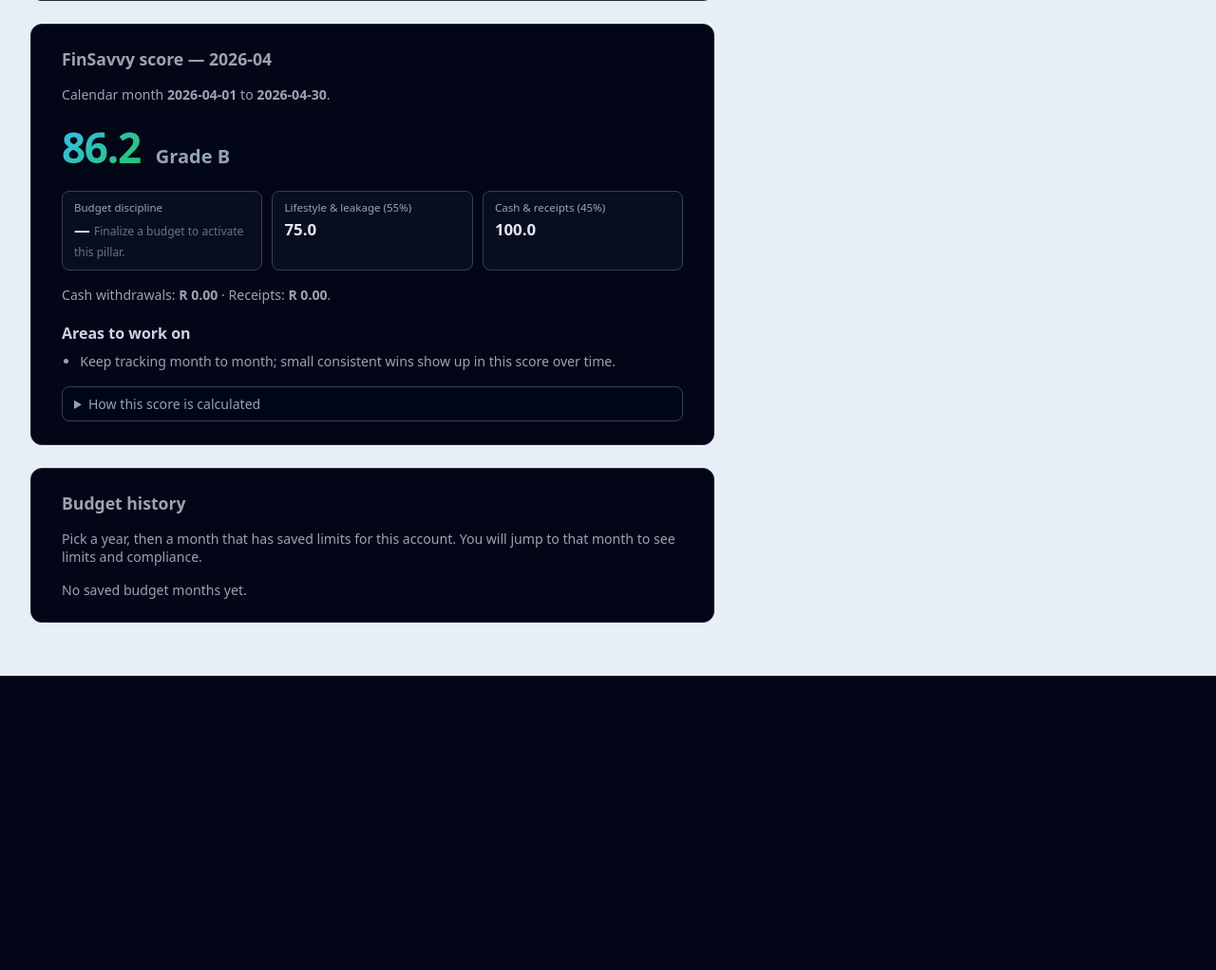
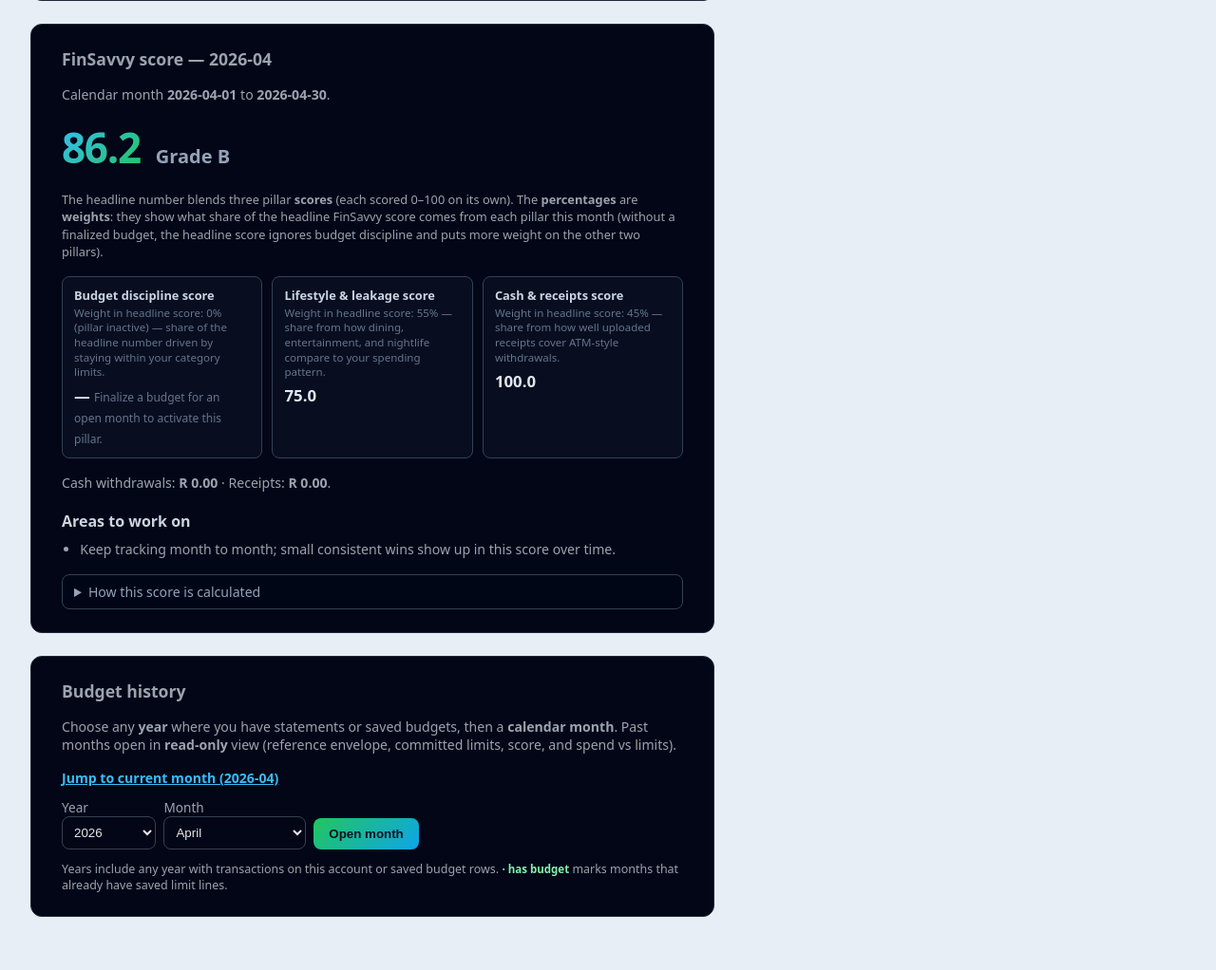
Before and after one commit to BlackChina/fin_savvy_app, a FastAPI app: page /budgets in a window 1280 px wide. Shown: the part 1141-2163 px from the top of the page at 95% size. Before the commit the page ends 1853 px from the top, so only its background shows below. Run offline with FastAPI, Linux system fonts and the light colour scheme; the visitor is signed in with stand-in values (Sample User, id 1); tables that the repository leaves empty hold one stand-in row (values such as "Sample post").

Commit message:
fix(budgets): read-only past months, history years/months, clearer score copy
Past calendar months are view-only: no add/remove lines or commits; POST routes
reject edits. Show FinSavvy 50/30/20 reference plus committed limits and score.

History years union budgets and transaction years (plus current year); month
picker lists all twelve months; add jump to current month; drop year onChange
submit.

FinSavvy card explains pillar scores vs headline weights (45/30/25) in plain
language with explicit “score” and “weight” wording.

```diff
--- a/fin_savvy_app/main.py
+++ b/fin_savvy_app/main.py
@@ -99,6 +99,43 @@ def _parse_limit_amount(raw: str) -> float | None:
         return max(0.0, float(s.replace(",", "")))
     except ValueError:
         return None
+
+
+def _year_month_tuple(ym: str) -> tuple[int, int] | None:
+    parts = (ym or "").strip().split("-")
+    if len(parts) != 2:
+        return None
+    try:
+        y, m = int(parts[0]), int(parts[1])
+        if m < 1 or m > 12:
+            return None
+        return y, m
+    except ValueError:
+        return None
+
+
+def _is_budget_period_closed(ym: str) -> bool:
+    """True when the budget month is strictly before the current calendar month (read-only)."""
+    t = _year_month_tuple(ym)
+    if not t:
+        return False
+    cy, cm = date.today().year, date.today().month
+    return t < (cy, cm)
+
+
+def _reject_closed_budget_month(
+    request: Request, *, account_id: int, year_month: str
+) -> RedirectResponse | None:
+    ym = year_month.strip()
+    if not _is_budget_period_closed(ym):
+        return None
+    request.session["budget_error"] = (
+        "That calendar month has ended. This screen is read-only for past months — "
+        "use “Jump to current month” in Budget history or pick an open month."
+    )
+    return RedirectResponse(url=f"/budgets?account_id={account_id}&period={ym}", status_code=303)
+
+
 UPLOAD_RECEIPTS_DIR = os.path.join(BASE_DIR, "uploads", "receipts")
 UPLOAD_PAYSLIPS_DIR = os.path.join(BASE_DIR, "uploads", "payslips")
 
@@ -1402,8 +1439,12 @@ def budgets_page(
                 "needs_budget_attention": False,
                 "budget_nag": False,
                 "history_years": [],
-                "history_months_for_year": [],
+                "all_history_months": list(range(1, 13)),
+                "months_with_saved_budget": [],
                 "selected_hist_year": None,
+                "selected_hist_month": None,
+                "view_only_month": False,
+                "current_period_ym": f"{date.today().year}-{date.today().month:02d}",
             },
         )
     if account_id is None:
@@ -1430,15 +1471,22 @@ def budgets_page(
     budgets = crud.list_budgets_for_user(db, user_id, period, bank_account_id=account_id)
     finalized = crud.is_month_budget_finalized(db, user_id=user_id, year_month=period, bank_account_id=account_id)
     default_503020 = budget_503020.build_default_month_budget(db, account_id, period)
+    ymt = _year_month_tuple(period)
+    cy, cm = date.today().year, date.today().month
+    view_only_month = bool(ymt and ymt < (cy, cm))
     budget_mode = (request.query_params.get("budget_mode") or "").strip().lower()
-    if budget_mode == "customize" and default_503020 and not finalized:
+    if view_only_month:
+        budget_mode = ""
+    if budget_mode == "customize" and default_503020 and not finalized and not view_only_month:
         request.session[_budget_baseline_session_key(user_id, period, account_id)] = json.dumps(
             {"lines": [{"category": r["category"], "limit": float(r["limit"])} for r in default_503020["lines"]]}
         )
-    customize_editing = bool(budget_mode == "customize" and default_503020 and not finalized)
-    scratch_editing = bool(budget_mode == "scratch" and not finalized)
+    customize_editing = bool(
+        budget_mode == "customize" and default_503020 and not finalized and not view_only_month
+    )
+    scratch_editing = bool(budget_mode == "scratch" and not finalized and not view_only_month)
     today_ym = f"{date.today().year}-{date.today().month:02d}"
-    needs_budget_attention = (period == today_ym) and (not finalized)
+    needs_budget_attention = (period == today_ym) and (not finalized) and (not view_only_month)
     budget_nag = request.query_params.get("budget_nag") == "1"
     budget_error = request.session.pop("budget_error", None)
 
@@ -1455,19 +1503,23 @@ def budgets_page(
         db, user_id=user_id, account_id=account_id, year_month=period
     )
 
-    history_years = crud.list_distinct_budget_years_for_account(db, user_id, account_id)
-    selected_hist_year: int | None = None
-    history_months_for_year: list[int] = []
+    history_years = crud.list_history_years_for_budget_navigation(db, user_id, account_id)
+    all_history_months = list(range(1, 13))
+    selected_hist_year: int
     if hy and hy.isdigit():
         selected_hist_year = int(hy)
-        history_months_for_year = crud.list_budget_months_numeric_for_year(
-            db, user_id, account_id, selected_hist_year
-        )
+    elif ymt:
+        selected_hist_year = ymt[0]
     elif history_years:
         selected_hist_year = history_years[0]
-        history_months_for_year = crud.list_budget_months_numeric_for_year(
-            db, user_id, account_id, selected_hist_year
-        )
+    else:
+        selected_hist_year = cy
+    months_with_saved_budget = set(
+        crud.list_budget_months_numeric_for_year(db, user_id, account_id, selected_hist_year)
+    )
+    selected_hist_month: int | None = None
+    if ymt and ymt[0] == selected_hist_year:
+        selected_hist_month = ymt[1]
 
     return templates.TemplateResponse(
         "budgets.html",
@@ -1490,8 +1542,12 @@ def budgets_page(
             "needs_budget_attention": needs_budget_attention,
             "budget_nag": budget_nag,
             "history_years": history_years,
-            "history_months_for_year": history_months_for_year,
+            "all_history_months": all_history_months,
+            "months_with_saved_budget": sorted(months_with_saved_budget),
             "selected_hist_year": selected_hist_year,
+            "selected_hist_month": selected_hist_month,
+            "view_only_month": view_only_month,
+            "current_period_ym": today_ym,
         },
     )
 
@@ -1510,15 +1566,18 @@ def budgets_recommendations_accept(
         return RedirectResponse(url="/login", status_code=303)
     if not crud.get_bank_account_for_user(db, account_id, user_id):
         return RedirectResponse(url="/budgets", status_code=303)
+    ym = year_month.strip()
+    blocked = _reject_closed_budget_month(request, account_id=account_id, year_month=ym)
+    if blocked:
+        return blocked
     bank_scope = None if scope.strip().lower() == "all" else account_id
     budget_recommendations.apply_recommendations(
         db,
         user_id=user_id,
         account_id=account_id,
-        year_month=year_month.strip(),
+        year_month=ym,
         bank_account_id=bank_scope,
     )
-    ym = year_month.strip()
     sk = "global" if scope.strip().lower() == "all" else f"acc:{account_id}"
     crud.upsert_budget_provenance(db, user_id, ym, sk, "recommended")
     return RedirectResponse(
@@ -1541,15 +1600,18 @@ def budgets_recommendations_accept_custom(
         return RedirectResponse(url="/login", status_code=303)
     if not crud.get_bank_account_for_user(db, account_id, user_id):
         return RedirectResponse(url="/budgets", status_code=303)
+    ym = year_month.strip()
+    blocked = _reject_closed_budget_month(request, account_id=account_id, year_month=ym)
+    if blocked:
+        return blocked
     bank_scope = None if scope.strip().lower() == "all" else account_id
     budget_recommendations.apply_recommendations(
         db,
         user_id=user_id,
         account_id=account_id,
-        year_month=year_month.strip(),
+        year_month=ym,
         bank_account_id=bank_scope,
     )
-    ym = year_month.strip()
     sk = "global" if scope.strip().lower() == "all" else f"acc:{account_id}"
     crud.upsert_budget_provenance(db, user_id, ym, sk, "recommended_custom")
     return RedirectResponse(
@@ -1573,6 +1635,9 @@ def budgets_recommendations_decline(
     if not crud.get_bank_account_for_user(db, account_id, user_id):
         return RedirectResponse(url="/budgets", status_code=303)
     ym = year_month.strip()
+    blocked = _reject_closed_budget_month(request, account_id=account_id, year_month=ym)
+    if blocked:
+        return blocked
     request.session[f"budgethide:{account_id}:{ym}"] = "1"
     sk = "global" if scope.strip().lower() == "all" else f"acc:{account_id}"
     crud.upsert_budget_provenance(db, user_id, ym, sk, "declined")
@@ -1601,6 +1666,9 @@ def budgets_save(
         return RedirectResponse(url="/budgets", status_code=303)
     bank_scope = None if scope == "all" else account_id
     ym = year_month.strip()
+    blocked = _reject_closed_budget_month(request, account_id=account_id, year_month=ym)
+    if blocked:
+        return blocked
     cat = category_name.strip()
     amt = _parse_limit_amount(amount_limit)
     if amt is None:
@@ -1636,6 +1704,9 @@ def budgets_delete(
     user = request.session.get("user")
     if not user or user_id is None:
         return RedirectResponse(url="/login", status_code=303)
+    blocked = _reject_closed_budget_month(request, account_id=account_id, year_month=period.strip())
+    if blocked:
+        return blocked
     crud.delete_monthly_budget(db, budget_id, user_id)
     return RedirectResponse(url=f"/budgets?account_id={account_id}&period={period}", status_code=303)
 
@@ -1654,6 +1725,9 @@ def budgets_commit_system(
     if not crud.get_bank_account_for_user(db, account_id, user_id):
         return RedirectResponse(url="/budgets", status_code=303)
     ym = year_month.strip()
+    blocked = _reject_closed_budget_month(request, account_id=account_id, year_month=ym)
+    if blocked:
+        return blocked
     payload = budget_503020.build_default_month_budget(db, account_id, ym)
     if not payload or not payload.get("lines"):
         request.session["budget_error"] = "Not enough statement history to build the recommended budget. Upload more months or use custom budget from scratch."
@@ -1699,6 +1773,9 @@ async def budgets_commit_customized(
     if not crud.get_bank_account_for_user(db, account_id, user_id):
         return RedirectResponse(url="/budgets", status_code=303)
     ym = year_month.strip()
+    blocked = _reject_closed_budget_month(request, account_id=account_id, year_month=ym)
+    if blocked:
+        return blocked
     sk = f"acc:{account_id}"
     key = _budget_baseline_session_key(user_id, ym, account_id)
     raw = request.session.get(key)
@@ -1770,6 +1847,9 @@ async def budgets_commit_scratch(
     if not crud.get_bank_account_for_user(db, account_id, user_id):
         return RedirectResponse(url="/budgets", status_code=303)
     ym = year_month.strip()
+    blocked = _reject_closed_budget_month(request, account_id=account_id, year_month=ym)
+    if blocked:
+        return blocked
     sk = f"acc:{account_id}"
     form = await request.form()
     cats = form.getlist("scratch_cat")
--- a/fin_savvy_app/templates/budgets.html
+++ b/fin_savvy_app/templates/budgets.html
@@ -37,6 +37,10 @@ details.fs-how p{margin:.5rem 0 0;font-size:.82rem;color:#9ca3af;line-height:1.4
 .bucket-needs{color:#7dd3fc}.bucket-wants{color:#fbbf24}.bucket-savings{color:#86efac}
 .history-nav{display:flex;flex-wrap:wrap;gap:.5rem;align-items:flex-end;margin-top:.75rem}
 .history-nav select{max-width:10rem;margin-bottom:0}
+.fs-pillar-title{font-size:.8rem;color:#cbd5e1;font-weight:600;display:block;margin-bottom:.15rem}
+.fs-weight{font-size:.72rem;color:#64748b;display:block;margin-bottom:.35rem;line-height:1.35}
+.fs-score-note{font-size:.8rem;color:#94a3b8;line-height:1.45;margin:.5rem 0 1rem}
+.month-has-data{color:#86efac;font-size:.72rem;font-weight:600}
 </style>
 <link rel="stylesheet" href="/static/app-chrome.css" />
 <link rel="stylesheet" href="/static/finsavvy_background.css" />
@@ -79,7 +83,7 @@ details.fs-how p{margin:.5rem 0 0;font-size:.82rem;color:#9ca3af;line-height:1.4
 <p class="hint" style="margin-top:.75rem;margin-bottom:0">Each month has its own limits and score. FinSavvy uses <strong>50% Needs</strong> (essentials), <strong>30% Wants</strong> (discretionary), <strong>20% Savings &amp; debt/investments</strong> for the suggested envelope, split using your recent categories.</p>
 </div>
 
-{% if not budget_finalized and scratch_editing %}
+{% if not view_only_month and not budget_finalized and scratch_editing %}
 <div class="card" id="scratch-budget">
 <h2>Custom budget from scratch</h2>
 <p class="hint" style="margin-top:0">Add one or more lines. <strong>Limit</strong>: type numbers only (no R or other symbols). Categories include common defaults plus labels we have seen on your statements. For <strong>Other</strong>, describe what it covers so we can suggest it again later.</p>
@@ -99,7 +103,7 @@ details.fs-how p{margin:.5rem 0 0;font-size:.82rem;color:#9ca3af;line-height:1.4
 <button type="submit">Create budget</button>
 </form>
 </div>
-{% elif not budget_finalized and default_503020 %}
+{% elif not view_only_month and not budget_finalized and default_503020 %}
 <div class="card" id="unified-budget">
 <h2>FinSavvy suggested budget (50 / 30 / 20)</h2>
 <p class="hint" style="margin-top:0">{{ default_503020.rule_note }} Estimated income baseline for this envelope: <strong>R {{ default_503020.income_estimate | format_currency }}</strong> · Suggested total limits: <strong>R {{ default_503020.reference_total | format_currency }}</strong>.</p>
@@ -138,32 +142,61 @@ details.fs-how p{margin:.5rem 0 0;font-size:.82rem;color:#9ca3af;line-height:1.4
 </div>
 {% endif %}
 </div>
-{% elif not budget_finalized %}
+{% elif not view_only_month and not budget_finalized %}
 <div class="card">
 <h2>No suggested envelope yet</h2>
 <p class="hint">We need a few months of history before the 50/30/20 table can be built. You can still create a budget from scratch.</p>
 <a class="btn-secondary" href="/budgets?account_id={{ account_id }}&amp;period={{ period }}&amp;budget_mode=scratch">Build my own from scratch</a>
 </div>
+{% elif view_only_month and not budget_finalized %}
+<div class="card">
+<h2>{{ period }} (ended)</h2>
+<p class="hint" style="margin-bottom:0">There is no finalized budget on record for this month. The FinSavvy score below still reflects that month’s behaviour (lifestyle, receipts, and any limits if present).</p>
+</div>
 {% endif %}
 
 {% if budget_finalized %}
+{% if view_only_month %}
+<div class="card" style="border-color:#334155;background:rgba(15,23,42,.4)">
+<p class="hint" style="margin:0"><strong>Read-only month.</strong> You are viewing <strong>{{ period }}</strong>. Compare the FinSavvy reference envelope to the budget you committed, then see the score and budget vs actual.</p>
+</div>
+{% else %}
 <div class="ok-banner">Budget finalized for <strong>{{ period }}</strong>. You can add or adjust lines below; large changes may affect your FinSavvy score.</div>
+{% endif %}
+
+{% if view_only_month and default_503020 %}
+<div class="card" id="reference-503020">
+<h2>FinSavvy reference budget (50 / 30 / 20) — {{ period }}</h2>
+<p class="hint" style="margin-top:0">Built from your statements <em>before</em> this month: the envelope the app would have suggested for <strong>{{ period }}</strong> (for comparison with what you committed).</p>
+<p class="hint" style="font-size:.82rem">Pools: Needs <span class="bucket-needs">R {{ default_503020.needs_pool | format_currency }}</span> · Wants <span class="bucket-wants">R {{ default_503020.wants_pool | format_currency }}</span> · Savings &amp; investments <span class="bucket-savings">R {{ default_503020.savings_pool | format_currency }}</span> · Reference total <strong>R {{ default_503020.reference_total | format_currency }}</strong></p>
+<table><thead><tr><th>Bucket</th><th>Category</th><th>Limit (R)</th></tr></thead><tbody>
+{% for line in default_503020.lines %}<tr>
+<td class="{% if line.bucket == 'needs' %}bucket-needs{% elif line.bucket == 'wants' %}bucket-wants{% else %}bucket-savings{% endif %}">{{ line.bucket }}</td>
+<td>{{ line.category }}</td>
+<td>{{ line.limit | format_currency }}</td>
+</tr>{% endfor %}</tbody></table>
+</div>
+{% elif view_only_month and not default_503020 %}
+<div class="card"><p class="hint" style="margin:0">Not enough imported history to reconstruct the FinSavvy 50/30/20 reference for <strong>{{ period }}</strong>. Your committed lines and score below still apply.</p></div>
+{% endif %}
+
 <div class="card" id="saved-budgets">
-<h2>Saved limits — {{ period }}</h2>
+<h2>{% if view_only_month %}Your committed budget{% else %}Saved limits{% endif %} — {{ period }}</h2>
 {% if budgets %}
-<table><thead><tr><th>Category</th><th>Detail</th><th>Scope</th><th>Limit</th><th></th></tr></thead><tbody>
+<table><thead><tr><th>Category</th><th>Detail</th><th>Scope</th><th>Limit</th>{% if not view_only_month %}<th></th>{% endif %}</tr></thead><tbody>
 {% for b in budgets %}<tr>
 <td>{{ b.category_name }}</td>
 <td>{% if b.other_detail %}{{ b.other_detail }}{% else %}—{% endif %}</td>
 <td>{% if b.bank_account_id %}Account{% else %}All{% endif %}</td>
 <td>R {{ b.amount_limit | format_currency }}</td>
-<td><form method="post" action="/budgets/{{ b.id }}/delete" style="margin:0">
+{% if not view_only_month %}<td><form method="post" action="/budgets/{{ b.id }}/delete" style="margin:0">
 <input type="hidden" name="account_id" value="{{ account_id }}"/>
 <input type="hidden" name="period" value="{{ period }}"/>
 <button type="submit" style="background:#7f1d1d;color:#fecaca;border:none;padding:.25rem .5rem;border-radius:.35rem;cursor:pointer;font-size:.8rem">Remove</button>
-</form></td></tr>{% endfor %}</tbody></table>
+</form></td>{% endif %}</tr>{% endfor %}</tbody></table>
 {% else %}<p style="color:#9ca3af">No rows stored (unexpected after finalize).</p>{% endif %}
 </div>
+{% if not view_only_month %}
 <div class="card" id="custom-budget">
 <h2>Add budget line</h2>
 <p class="hint">Limit: type numbers only (do not include currency symbols). If you pick <strong>Other</strong>, describe it.</p>
@@ -180,6 +213,7 @@ details.fs-how p{margin:.5rem 0 0;font-size:.82rem;color:#9ca3af;line-height:1.4
 <select name="scope"><option value="account">This account</option><option value="all">All accounts</option></select>
 <button type="submit">Save line</button></form></div>
 {% endif %}
+{% endif %}
 
 {% if finsavvy_payload %}
 <div class="card">
@@ -195,13 +229,24 @@ details.fs-how p{margin:.5rem 0 0;font-size:.82rem;color:#9ca3af;line-height:1.4
 <span class="fs-score">{{ finsavvy_payload.finsavvy_score }}</span>
 <span class="fs-grade">Grade {{ finsavvy_payload.grade }}</span>
 </div>
+<p class="fs-score-note">The headline number blends three pillar <strong>scores</strong> (each scored 0–100 on its own). The <strong>percentages</strong> are <strong>weights</strong>: they show what share of the headline FinSavvy score comes from each pillar this month{% if finsavvy_payload.has_budgets %} (with a finalized budget, budget discipline is included){% else %} (without a finalized budget, the headline score ignores budget discipline and puts more weight on the other two pillars){% endif %}.</p>
 <div class="fs-subgrid">
-<div class="fs-sub"><label>Budget discipline{% if finsavvy_payload.has_budgets %} ({{ ((finsavvy_payload.weights.budget * 100)|round)|int }}%){% endif %}</label>
+<div class="fs-sub">
+<span class="fs-pillar-title">Budget discipline score</span>
+<span class="fs-weight">Weight in headline score: {% if finsavvy_payload.has_budgets %}{{ ((finsavvy_payload.weights.budget * 100)|round)|int }}%{% else %}0% (pillar inactive){% endif %} — share of the headline number driven by staying within your category limits.</span>
 <strong>{% if finsavvy_payload.components.budget_adherence is not none %}{{ finsavvy_payload.components.budget_adherence }}{% else %}—{% endif %}</strong>
-{% if not finsavvy_payload.has_budgets %}<span class="hint" style="font-size:.75rem;margin:0">Finalize a budget to activate this pillar.</span>{% endif %}
+{% if not finsavvy_payload.has_budgets %}<span class="hint" style="font-size:.75rem;margin:0">Finalize a budget for an open month to activate this pillar.</span>{% endif %}
 </div>
-<div class="fs-sub"><label>Lifestyle &amp; leakage ({{ ((finsavvy_payload.weights.lifestyle * 100)|round)|int }}%)</label><strong>{{ finsavvy_payload.components.lifestyle }}</strong></div>
-<div class="fs-sub"><label>Cash &amp; receipts ({{ ((finsavvy_payload.weights.receipt * 100)|round)|int }}%)</label><strong>{{ finsavvy_payload.components.receipt_coverage }}</strong></div>
+<div class="fs-sub">
+<span class="fs-pillar-title">Lifestyle &amp; leakage score</span>
+<span class="fs-weight">Weight in headline score: {{ ((finsavvy_payload.weights.lifestyle * 100)|round)|int }}% — share from how dining, entertainment, and nightlife compare to your spending pattern.</span>
+<strong>{{ finsavvy_payload.components.lifestyle }}</strong>
+</div>
+<div class="fs-sub">
+<span class="fs-pillar-title">Cash &amp; receipts score</span>
+<span class="fs-weight">Weight in headline score: {{ ((finsavvy_payload.weights.receipt * 100)|round)|int }}% — share from how well uploaded receipts cover ATM-style withdrawals.</span>
+<strong>{{ finsavvy_payload.components.receipt_coverage }}</strong>
+</div>
 </div>
 {% if finsavvy_payload.lifestyle_share_pct is not none %}
 <p class="hint">Lifestyle bucket this month: <strong>R {{ finsavvy_payload.lifestyle_spend | format_currency }}</strong> ≈ <strong>{{ finsavvy_payload.lifestyle_share_pct }}%</strong> of expenses. {{ finsavvy_payload.lifestyle_meta.note }}</p>
@@ -229,21 +274,23 @@ details.fs-how p{margin:.5rem 0 0;font-size:.82rem;color:#9ca3af;line-height:1.4
 
 <div class="card">
 <h2>Budget history</h2>
-<p class="hint" style="margin-top:0">Pick a year, then a month that has saved limits for this account. You will jump to that month to see limits and compliance.</p>
+<p class="hint" style="margin-top:0">Choose any <strong>year</strong> where you have statements or saved budgets, then a <strong>calendar month</strong>. Past months open in <strong>read-only</strong> view (reference envelope, committed limits, score, and spend vs limits).</p>
+<p class="hint" style="margin-top:.35rem;margin-bottom:.75rem"><a href="/budgets?account_id={{ account_id }}&amp;period={{ current_period_ym }}" style="color:#38bdf8;font-weight:600">Jump to current month ({{ current_period_ym }})</a></p>
 {% if history_years|length > 0 %}
 <form method="get" action="/budgets" class="history-nav">
 <input type="hidden" name="account_id" value="{{ account_id }}"/>
 <label style="margin:0">Year
-<select name="hist_year" onchange="this.form.submit()">{% for y in history_years %}
+<select name="hist_year">{% for y in history_years %}
 <option value="{{ y }}" {% if y == selected_hist_year %}selected{% endif %}>{{ y }}</option>{% endfor %}
 </select></label>
 <label style="margin:0">Month
-<select name="hist_month">{% for m in history_months_for_year %}
-<option value="{{ m }}">{% if m == 1 %}January{% elif m == 2 %}February{% elif m == 3 %}March{% elif m == 4 %}April{% elif m == 5 %}May{% elif m == 6 %}June{% elif m == 7 %}July{% elif m == 8 %}August{% elif m == 9 %}September{% elif m == 10 %}October{% elif m == 11 %}November{% else %}December{% endif %}</option>{% endfor %}
+<select name="hist_month">{% for m in all_history_months %}
+<option value="{{ m }}" {% if selected_hist_month is not none and m == selected_hist_month %}selected{% endif %}>{% if m == 1 %}January{% elif m == 2 %}February{% elif m == 3 %}March{% elif m == 4 %}April{% elif m == 5 %}May{% elif m == 6 %}June{% elif m == 7 %}July{% elif m == 8 %}August{% elif m == 9 %}September{% elif m == 10 %}October{% elif m == 11 %}November{% else %}December{% endif %}{% if m in months_with_saved_budget %} · has budget{% endif %}</option>{% endfor %}
 </select></label>
 <button type="submit">Open month</button>
 </form>
-{% else %}<p class="hint" style="margin-bottom:0">No saved budget months yet.</p>{% endif %}
+<p class="hint" style="font-size:.78rem;margin-bottom:0">Years include any year with transactions on this account or saved budget rows. <span class="month-has-data">· has budget</span> marks months that already have saved limit lines.</p>
+{% else %}<p class="hint" style="margin-bottom:0">No years to show yet — import a statement or save a budget.</p>{% endif %}
 </div>
 
 {% endif %}
```
Also changed, not shown: fin_savvy_app/crud.py (+12 -0 lines).
